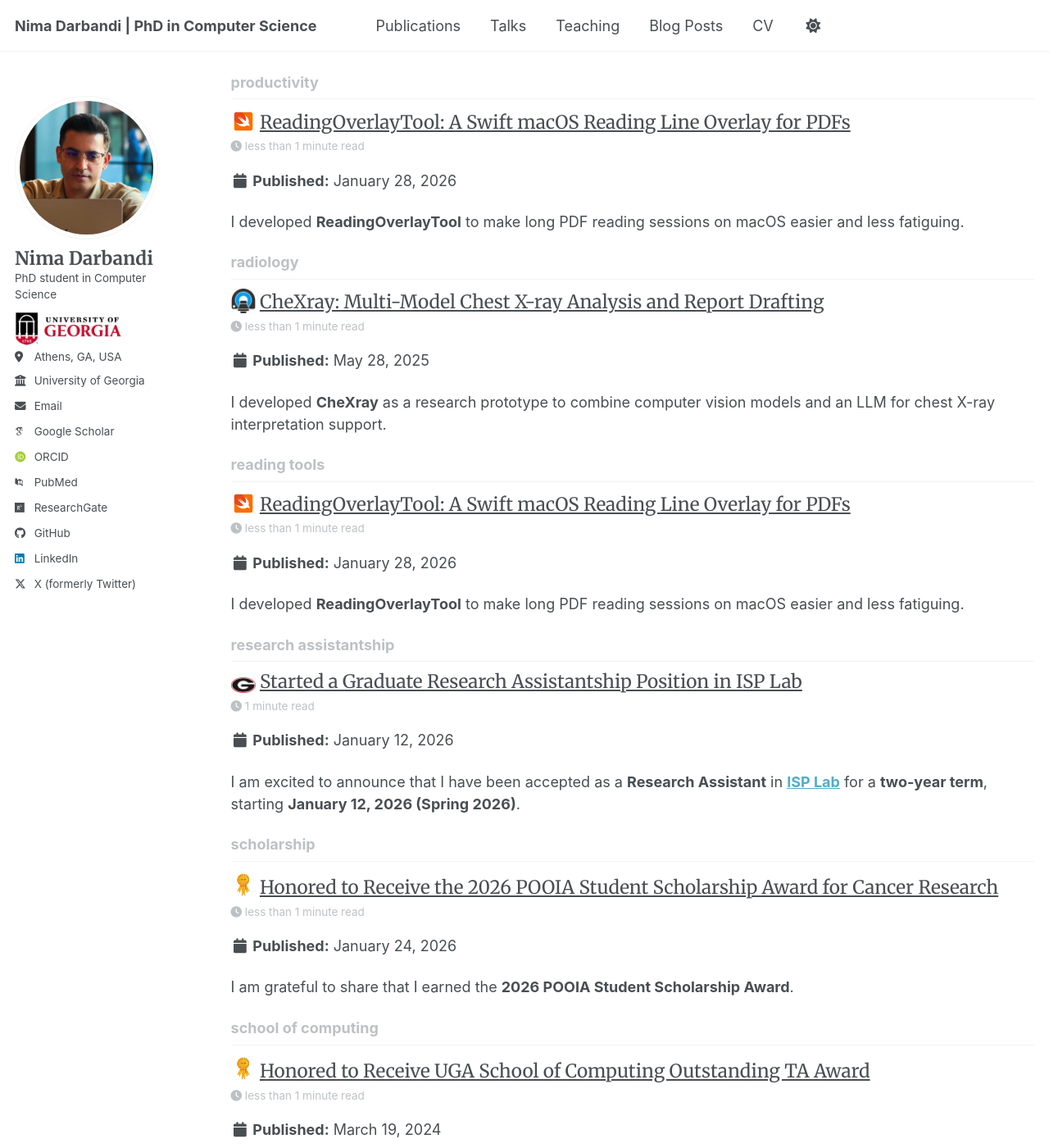
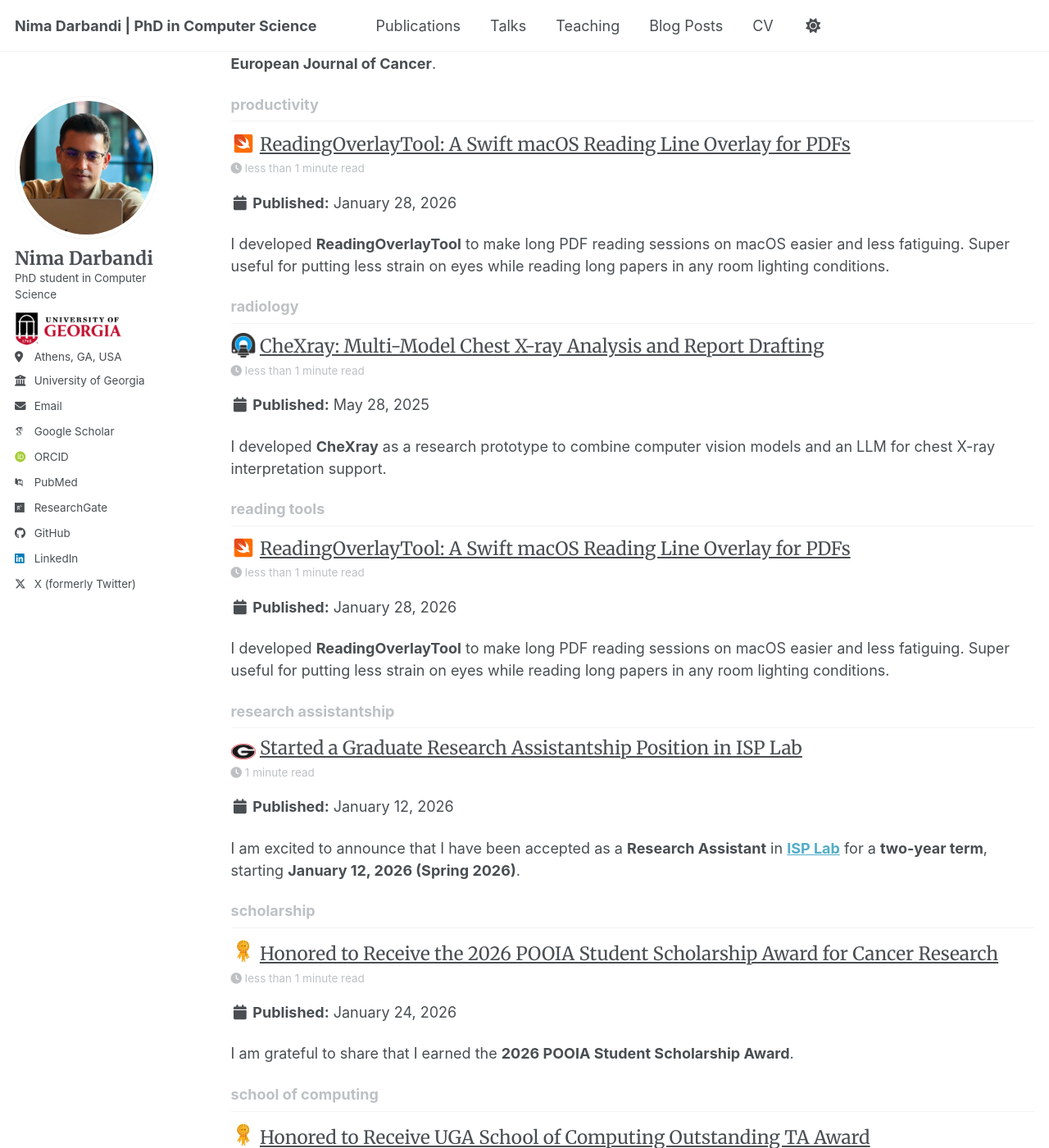
Before and after one commit to nimadarbandi/nimadarbandi.github.io, a Jekyll site: the page built from _pages/tag-archive.html, in a window 1280 px wide and 1400 px high, scrolled down 7614 px. Shown: the whole window at 82% size. Built offline with Jekyll 4.4.1, drawn with Linux system fonts in a browser that asks for light colours; some web fonts are replaced; a script bundle is joined from its source files by our own code; library files that are not in the unit come from our copies; some of the changed text lies outside the part shown.

Commit message:
description updated readingoverlay post

```diff
--- a/_posts/2026-01-28-readingoverlaytool-macos-reading-line.md
+++ b/_posts/2026-01-28-readingoverlaytool-macos-reading-line.md
@@ -12,7 +12,7 @@ skills:
 post_icon: /images/swift.png
 post_icon_width: 30
 ---
-I developed **ReadingOverlayTool** to make long PDF reading sessions on macOS easier and less fatiguing.
+I developed **ReadingOverlayTool** to make long PDF reading sessions on macOS easier and less fatiguing. Super useful for putting less strain on eyes while reading long papers in any room lighting conditions.
 
 The app provides an always-on-top reading overlay that helps keep focus on the current line while dimming the rest of the page.
 
```
